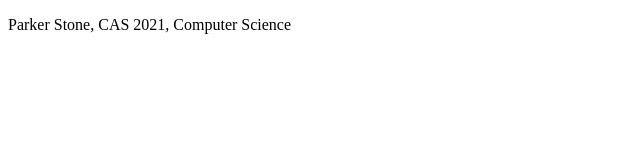
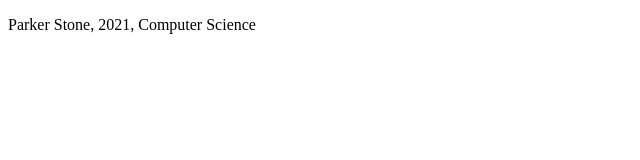
Before and after one commit to parkerwstone/simple_git_website, a plain HTML site: page team_member1.html in a window 1280 px wide. Shown: the full height of the page, 0-640 px from the left. Drawn offline with Linux system fonts and the light colour scheme.

Commit message:
Updated member file

```diff
--- a/team_member1.html
+++ b/team_member1.html
@@ -5,6 +5,6 @@
   	<title>CS 591 C2: Assignment 4</title>
   </head>
   <body>
-  	<p>Parker Stone, CAS 2021, Computer Science</p>
+  	<p>Parker Stone, 2021, Computer Science</p>
   </body>
 </html>
```
